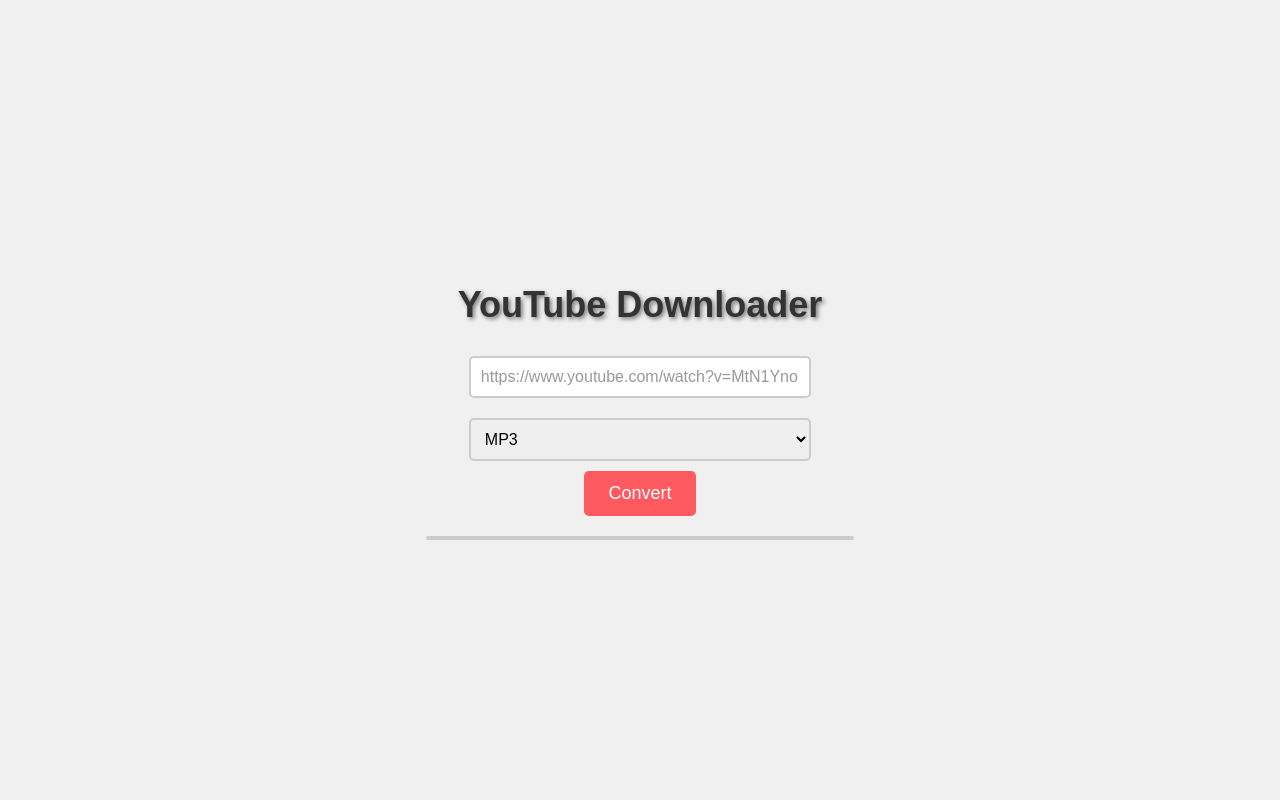
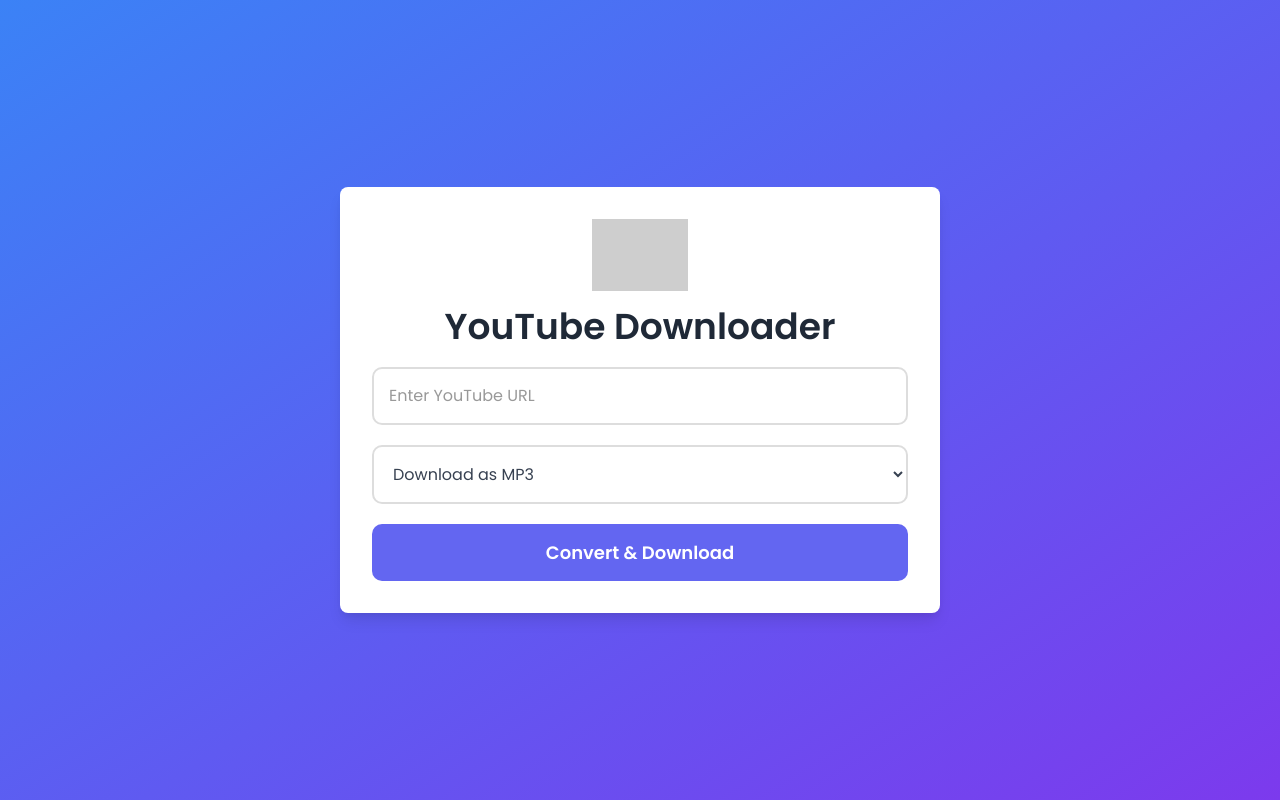
Before and after one commit to Rishu18D/YouTube_D, a plain HTML site: page index.html in a window 1280 px wide. Drawn offline with nearby package versions, Linux system fonts and the light colour scheme; grey boxes are pictures that could not be loaded.

Commit message:
new updates

```diff
--- a/index.html
+++ b/index.html
@@ -2,23 +2,40 @@
 <html lang="en">
 
 <head>
+    <meta charset="UTF-8">
+    <meta name="viewport" content="width=device-width, initial-scale=1.0">
+    <title>YouTube Downloader</title>
+    <link href="https://cdn.jsdelivr.net/npm/tailwindcss@2.2.19/dist/tailwind.min.css" rel="stylesheet">
     <link rel="stylesheet" href="./style.css">
-    <title>YouTube Downloader</title>
 </head>
 
-<body>
-    <div class="container">
-        <h1 class="heading">YouTube Downloader</h1>
-        <div class="input-container">
-            <input class="URL-input" placeholder="https://www.youtube.com/watch?v=MtN1YnoL46Q">
-            <select class="opt">
-                <option value="mp3">MP3</option>
-                <option value="mp4">MP4</option>
-            </select>
-            <button class="convert-button" id="btn">Convert</button>
+<body class="bg-gradient-to-br from-blue-500 to-purple-600 min-h-screen flex items-center justify-center">
+    <div class="container mx-auto text-center">
+        <div class="bg-white p-8 rounded-lg shadow-lg animate-fadeInUp">
+            <img src="https://img.icons8.com/?size=100&id=36908&format=png&color=000000" alt="Logo"
+                class="w-24 mx-auto mb-4 animate-pulse">
+            <h1 class="text-4xl font-bold text-gray-800 mb-4">YouTube Downloader</h1>
+
+            <div class="input-container">
+                <input class="URL-input block w-full px-4 py-3 mb-4 border border-gray-300 rounded-lg text-gray-700"
+                    placeholder="Enter YouTube URL" id="url-input">
+                <select
+                    class="opt block w-full px-4 py-3 mb-4 border border-gray-300 rounded-lg text-gray-700 bg-white focus:outline-none">
+                    <option value="mp3">Download as MP3</option>
+                    <option value="mp4">Download as MP4</option>
+                </select>
+                <button class="convert-button w-full bg-indigo-600 text-white px-6 py-3 rounded-lg font-semibold hover:bg-indigo-700 transition duration-300 ease-in-out"
+                    id="btn">
+                    Convert & Download
+                </button>
+            </div>
+
+            <div id="video-container" class="mt-6 text-center hidden">
+                <!-- Video preview will appear here -->
+            </div>
         </div>
-        <div id="video-container"></div>
     </div>
+
     <script defer src="./script.js"></script>
 </body>
 
--- a/script.js
+++ b/script.js
@@ -2,7 +2,6 @@
     const btn = document.getElementById('btn');
     const urlInput = document.querySelector('.URL-input');
     const select = document.querySelector('.opt');
-    const videoContainer = document.getElementById('video-container');
     const serverURL = 'http://localhost:4000';
 
     btn.addEventListener('click', async () => {
@@ -12,16 +11,15 @@
         try {
             validateInput(videoUrl);
 
-            const response = await fetch(`${serverURL}/download${videoType}?url=${encodeURIComponent(videoUrl)}`);
+            const downloadUrl = `${serverURL}/download${videoType}?url=${encodeURIComponent(videoUrl)}`;
 
-            if (!response.ok) {
-                throw new Error(`HTTP error: ${response.status}`);
-            }
-
-            const blob = await response.blob();
-            const objectUrl = URL.createObjectURL(blob);
-
-            displayVideo(objectUrl);
+            // Create an anchor element to force download
+            const anchor = document.createElement('a');
+            anchor.href = downloadUrl;
+            anchor.download = true;
+            document.body.appendChild(anchor);
+            anchor.click();
+            document.body.removeChild(anchor);
 
         } catch (error) {
             handleFetchError(error);
@@ -38,19 +36,6 @@
         }
     }
 
-    function displayVideo(url) {
-        const videoElement = document.createElement('video');
-        videoElement.src = url;
-        videoElement.controls = true;
-
-        clearVideoContainer();
-        videoContainer.appendChild(videoElement);
-    }
-
-    function clearVideoContainer() {
-        videoContainer.innerHTML = '';
-    }
-
     function handleFetchError(error) {
         console.error('Fetch error:', error);
         showAlert('An error occurred. Please try again later.');
@@ -61,7 +46,7 @@
     }
 
     function isValidURL(input) {
-        // Implement a simple URL validation logic based on your requirements
-        return true;
+        const regex = /^(https?:\/\/)?(www\.)?(youtube\.com|youtu\.?be)\/.+$/;
+        return regex.test(input);
     }
 });
--- a/style.css
+++ b/style.css
@@ -1,27 +1,20 @@
-/* style.css */
+@import url('https://fonts.googleapis.com/css2?family=Poppins:wght@400;600&display=swap');
 
 body {
-    font-family: 'Arial', sans-serif;
+    font-family: 'Poppins', sans-serif;
     background-color: #f0f0f0;
     margin: 0;
     padding: 0;
-    display: flex;
-    flex-direction: column;
-    align-items: center;
-    justify-content: center;
-    height: 100vh;
 }
 
 .container {
-    text-align: center;
+    max-width: 600px;
 }
 
 .heading {
-    color: #333;
-    font-size: 36px;
-    font-weight: bold;
-    margin-bottom: 20px;
-    text-shadow: 2px 2px 4px rgba(0, 0, 0, 0.5);
+    font-size: 3rem;
+    font-weight: 600;
+    color: #4a4a4a;
 }
 
 .input-container {
@@ -30,44 +23,51 @@
 
 .URL-input,
 .opt {
-    width: 80%;
-    padding: 10px;
-    margin: 10px 0;
+    width: 100%;
+    padding: 15px;
+    margin-bottom: 20px;
     box-sizing: border-box;
-    border: 2px solid #ccc;
-    border-radius: 5px;
+    border: 2px solid #ddd;
+    border-radius: 10px;
     font-size: 16px;
     outline: none;
 }
 
-.URL-input::placeholder,
-.opt::placeholder {
+.URL-input::placeholder {
     color: #999;
 }
 
 .convert-button {
-    background-color: #ff5a5f;
+    background-color: #6366f1;
     color: white;
-    padding: 12px 24px;
+    padding: 15px;
     border: none;
-    border-radius: 5px;
+    border-radius: 10px;
     cursor: pointer;
     font-size: 18px;
     transition: background-color 0.3s ease;
 }
 
 .convert-button:hover {
-    background-color: #e0484e;
+    background-color: #4f46e5;
 }
 
-#video-container {
-    margin-top: 20px;
-    border: 2px solid #ccc;
-    border-radius: 10px;
-    overflow: hidden;
+/* Animation for smooth fade-in */
+@keyframes fadeInUp {
+    0% {
+        opacity: 0;
+        transform: translateY(20px);
+    }
+    100% {
+        opacity: 1;
+        transform: translateY(0);
+    }
 }
 
-/* Responsive Design */
+.animate-fadeInUp {
+    animation: fadeInUp 1s ease-in-out;
+}
+
 @media (max-width: 600px) {
     .URL-input,
     .opt,
```
Also changed, not shown: Server/index.js (+38 -12 lines), Server/package.json (+12 -8 lines).
